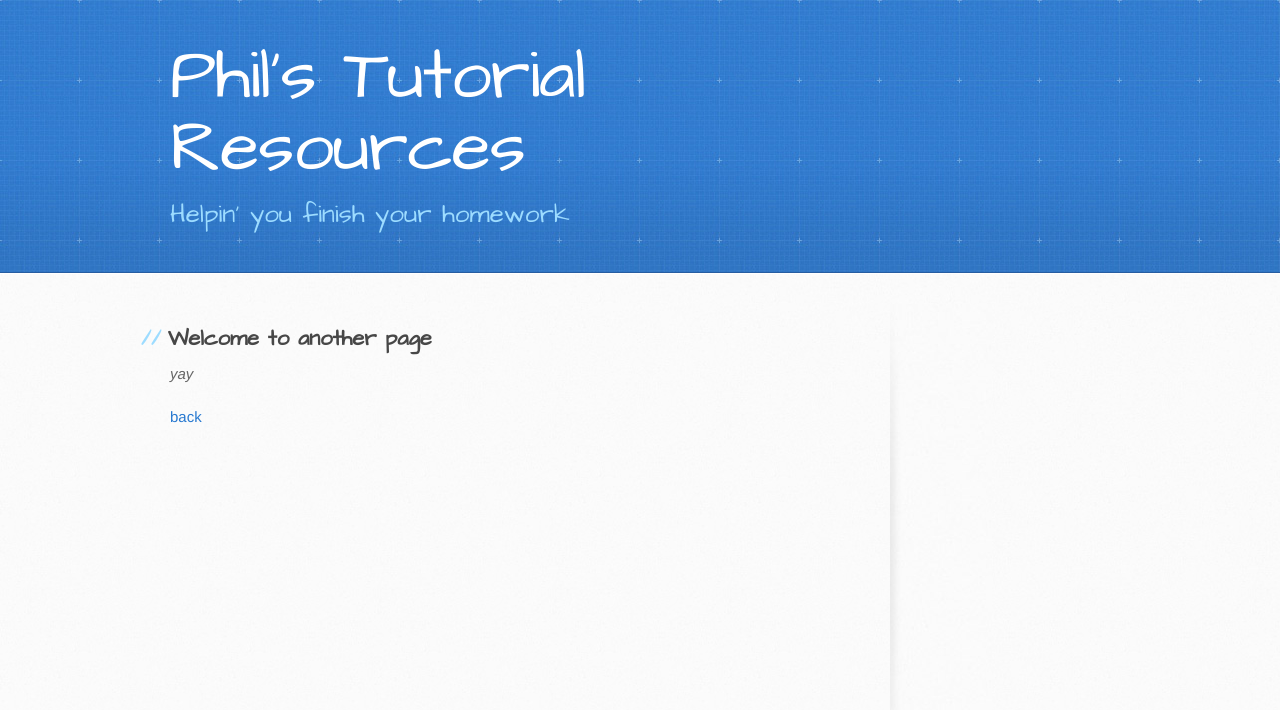
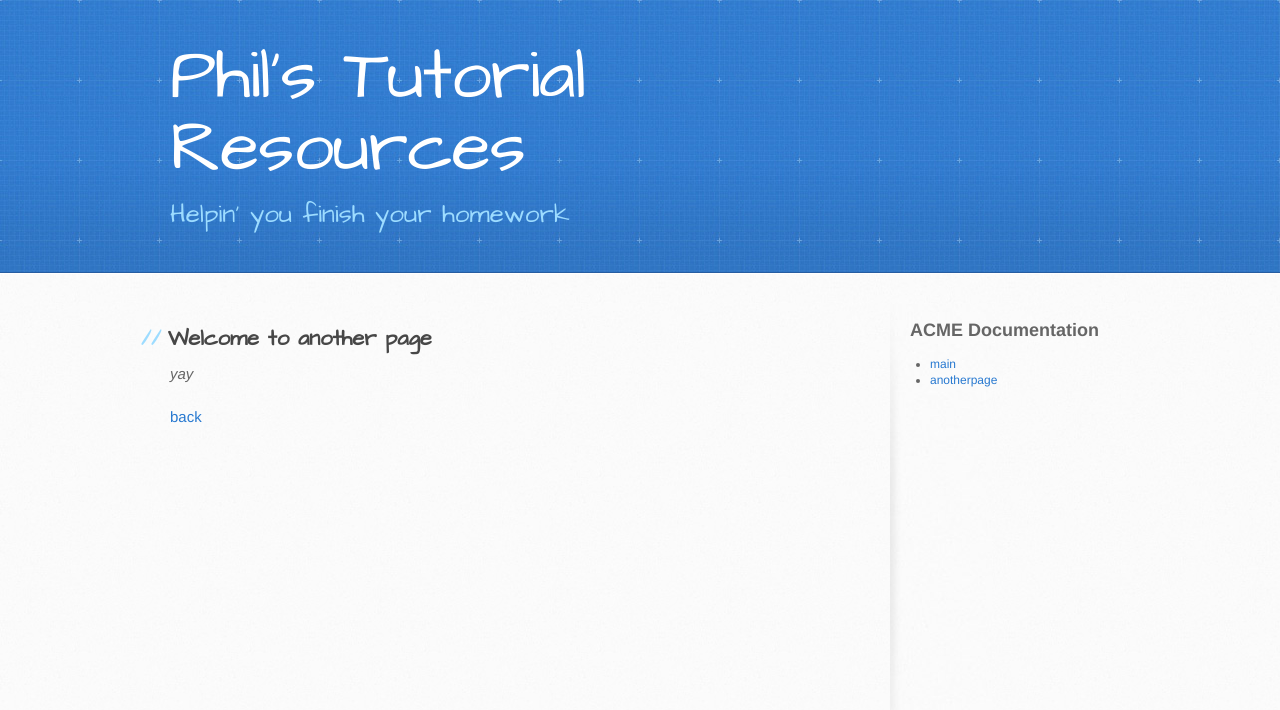
Before and after one commit to philstutorials/philstutorials.github.io, a Jekyll site: the page built from another-page.md, in a window 1280 px wide. Shown: the top 710 px of the page. Built offline with Jekyll 4.4.1, drawn with Linux system fonts in a browser that asks for light colours; our own code applies the rules of GitHub Pages for plain Markdown files.

Commit message:
Update default.html

```diff
--- a/_layouts/default.html
+++ b/_layouts/default.html
@@ -31,9 +31,9 @@
         </section>
 
         <aside id="sidebar">
-          <h2>{{ site.data.samplelist.docs_list_title }}</h2>
+          <h2>{{ site.data.pages.docs_list_title }}</h2>
           <ul>
-            {% for item in site.data.samplelist.docs %}
+            {% for item in site.data.pages.docs %}
                <li><a href="{{ item.url }}" alt="{{ item.title }}">{{ item.title }}</a></li>
             {% endfor %}
           </ul>
```
